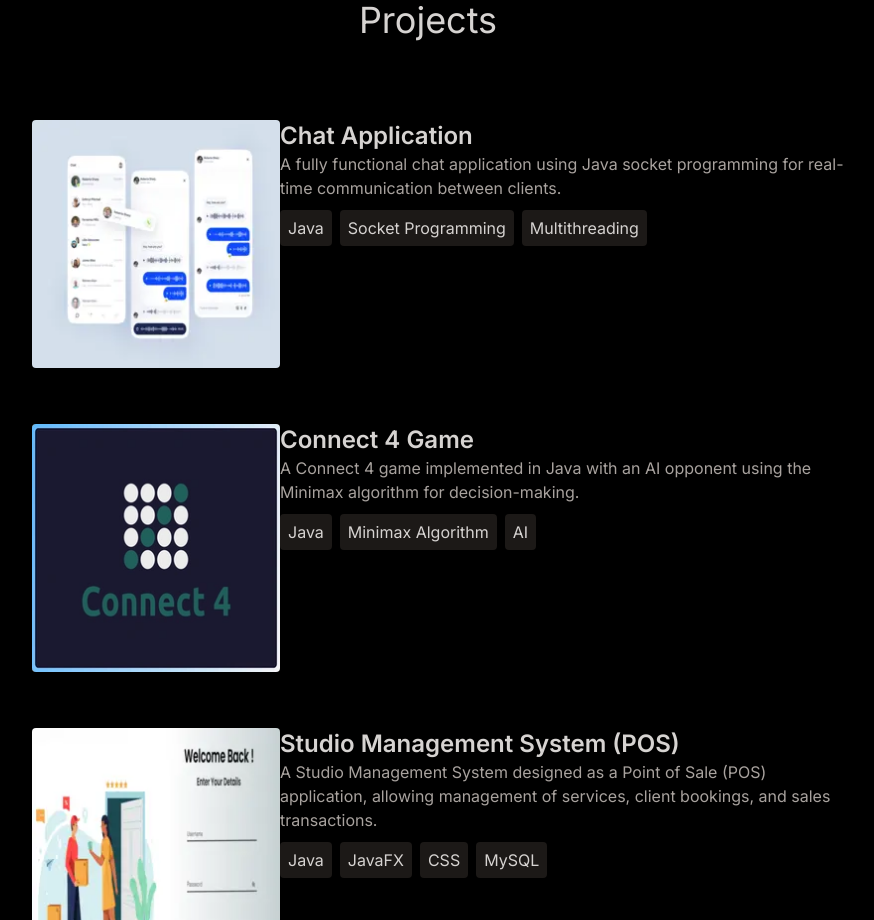
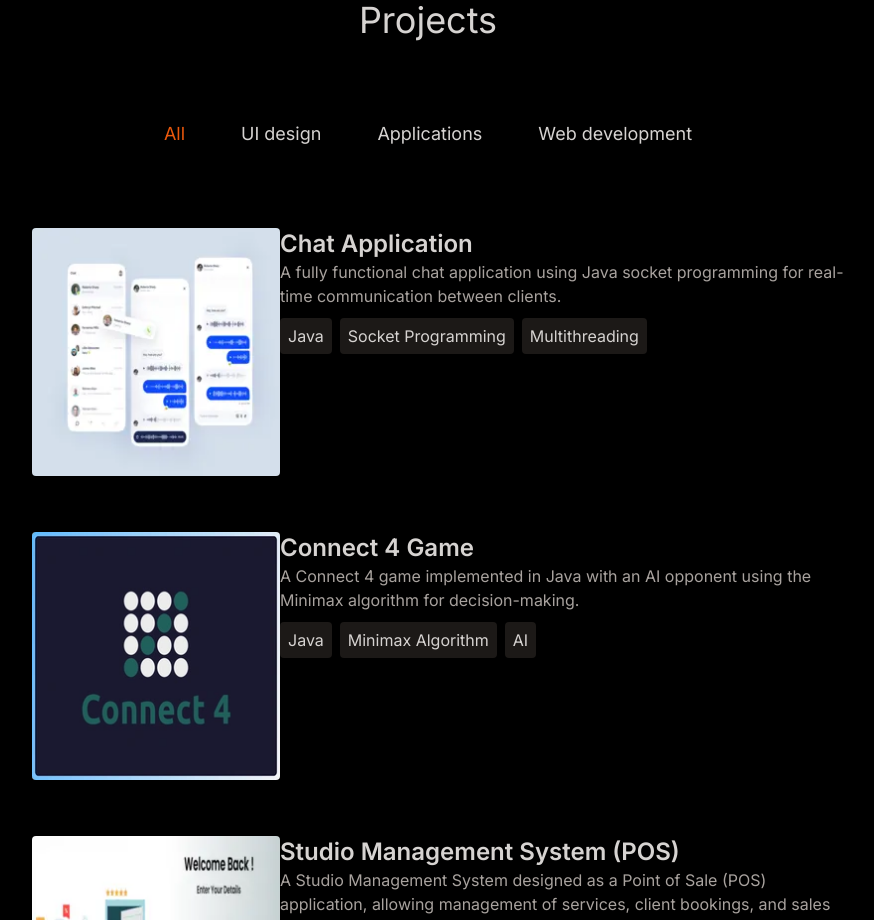
Before and after one commit to chamika-damith/react-portfolio, a React (Create React App) app: page / in a window 1280 px wide. Shown: the part 1320-2240 px from the top of the page, without its empty margins (212-1086 px from the left). Built offline with nearby package versions, Linux system fonts and the light colour scheme.

Commit message:
update projects section filter project

```diff
--- a/src/assets/constants/index.js
+++ b/src/assets/constants/index.js
@@ -48,48 +48,56 @@ export const PROJECTS = [
     image: project1,
     description: "A fully functional chat application using Java socket programming for real-time communication between clients.",
     technologies: ["Java", "Socket Programming", "Multithreading"],
+    category:"Applications",
   },
   {
     title: "Connect 4 Game",
     image: project2,
     description: "A Connect 4 game implemented in Java with an AI opponent using the Minimax algorithm for decision-making.",
     technologies: ["Java", "Minimax Algorithm", "AI"],
+    category:"Applications",
   },
   {
     title: "Studio Management System (POS)",
     image: project3,
     description: "A Studio Management System designed as a Point of Sale (POS) application, allowing management of services, client bookings, and sales transactions.",
     technologies: ["Java", "JavaFX", "CSS", "MySQL"],
+    category:"Applications",
   },
   {
     title: "Library Management System",
     image: project4,
     description: "A Library Management System for managing books, members, and transactions, implemented with Java, JavaFX, and Hibernate for database interaction.",
     technologies: ["Java", "JavaFX", "CSS", "MySQL", "Hibernate"],
+    category:"Applications",
   },
   {
     title: "ThogaKade POS Website",
     image: project5,
     description: "A web-based Point of Sale (POS) system for managing sales, inventory, and customer transactions at ThogaKade, implemented using HTML, CSS, and Bootstrap.",
     technologies: ["HTML", "CSS", "Bootstrap"],
+    category:"Web development",
   },
   {
     title: "Portfolio",
     image: project6,
     description: "A personal portfolio website showcasing projects, skills, and experiences, built with React and styled using Tailwind CSS for a modern look.",
     technologies: ["React", "Tailwind CSS", "Framer Motion"],
+    category:"Web development",
   },
   {
     title: "React POS System",
     image: project7,
     description: "A web-based Point of Sale (POS) system built with React, providing features for managing sales, inventory, and customer transactions with a user-friendly interface.",
-    technologies: ["React", "Tailwind CSS",],
+    technologies: ["React", "Tailwind CSS"],
+    category:"Web development",
   },
   {
     title: "LinkedIn Clone",
     image: project8,
     description: "A social media platform clone inspired by LinkedIn, built with React. It features user profiles, connections, and a news feed to share updates.",
     technologies: ["React", "CSS", "Firebase"],
+    category:"Web development",
   },
 ];
 
--- a/src/components/Projects.jsx
+++ b/src/components/Projects.jsx
@@ -1,25 +1,43 @@
 import { PROJECTS } from "../assets/constants"
+import React, { useState } from 'react';
 
 function Projects() {
+    const [selectedCategory, setSelectedCategory] = useState('All');
+
+    const handleFilter = (category) => {
+        setSelectedCategory(category);
+    };
+
+    const filteredProjects = selectedCategory === 'All'
+        ? PROJECTS
+        : PROJECTS.filter(project => project.category === selectedCategory);
+
     return (
         <div className="pb-4">
             <h2 className="my-20 text-center text-4xl">
                 Projects
             </h2>
+            <div className="flex justify-center gap-3 mb-20 mt-10  text-sm md:gap-10 md:text-lg lg:gap-14">
+                <button className={`text-center hover:text-orange-600 ${selectedCategory === 'All' ? 'text-orange-600' : ''}`} onClick={() => handleFilter('All')}>All</button>
+                <button className={`text-center hover:text-orange-600 ${selectedCategory === 'UI design' ? 'text-orange-600' : ''}`} onClick={() => handleFilter('UI design')}>UI design</button>
+                <button className={`text-center hover:text-orange-600 ${selectedCategory === 'Applications' ? 'text-orange-600' : ''}`} onClick={() => handleFilter('Applications')}>Applications</button>
+                <button className={`text-center hover:text-orange-600 ${selectedCategory === 'Web development' ? 'text-orange-600' : ''}`} onClick={() => handleFilter('Web development')}>Web development</button>
+            </div>
+
             <div className="ml-8">
-                {PROJECTS.map((Projects, index) => (
+                {filteredProjects.map((project, index) => (
                     <div key={index} className="mb-8 flex flex-wrap lg:justify-center">
                         <div className="w-full lg:w-1/4">
-                            <img src={Projects.image}
+                            <img src={project.image}
                                 width={250}
                                 height={250}
-                                alt={Projects.title}
+                                alt={project.title}
                                 className="mb-6 rounded" />
                         </div>
                         <div className="w-full max-w-xl lg:w-3/4">
-                            <h3 className="mb2 font-semibold text-2xl">{Projects.title}</h3>
-                            <p className="mb-4 text-stone-400">{Projects.description}</p>
-                            {Projects.technologies.map((tech,index) =>(
+                            <h3 className="mb2 font-semibold text-2xl">{project.title}</h3>
+                            <p className="mb-4 text-stone-400">{project.description}</p>
+                            {project.technologies.map((tech, index) => (
                                 <span className="mr-2 rounded bg-stone-900 p-2" key={index}>
                                     {tech}
                                 </span>
```
